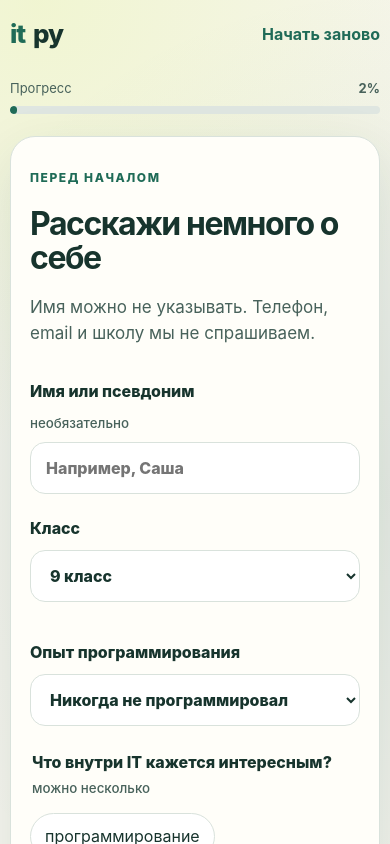
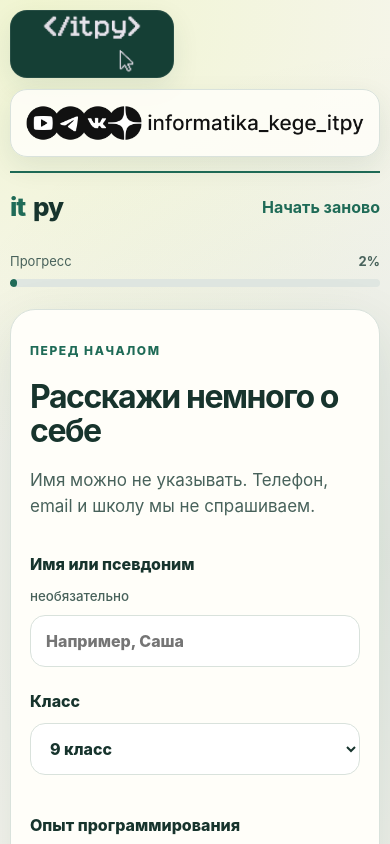
Before and after one commit to mikesha22/itpy-proftest, a Next.js app: page /test in a window 390 px wide. Shown: the top 844 px of the page. Built offline with nearby package versions, Linux system fonts and the light colour scheme.

Commit message:
шапка теперь на всех страницах должна быть

```diff
--- a/app/layout.tsx
+++ b/app/layout.tsx
@@ -1,15 +1,21 @@
 import type { Metadata } from "next";
+
+import SiteHeader from "@/components/SiteHeader";
+
 import "./globals.css";
 
 export const metadata: Metadata = {
   title: "Стоит ли тебе сдавать информатику? — itpy",
-  description: "Профориентационный мини-тест для учеников 8–9 классов.",
+  description: "Диагностический мини-тест для учеников 8–9 классов.",
 };
 
 export default function RootLayout({ children }: Readonly<{ children: React.ReactNode }>) {
   return (
     <html lang="ru">
-      <body>{children}</body>
+      <body>
+        <SiteHeader />
+        {children}
+      </body>
     </html>
   );
 }
--- a/app/page.tsx
+++ b/app/page.tsx
@@ -1,12 +1,8 @@
 import Link from "next/link";
-
-import SiteHeader from "@/components/SiteHeader";
 
 export default function HomePage() {
   return (
     <main className="site-shell landing">
-      <SiteHeader />
-
       <section className="hero">
         <div className="hero-copy">
           <div className="eyebrow">Не школьная контрольная</div>
--- a/components/SiteHeader.module.css
+++ b/components/SiteHeader.module.css
@@ -1,110 +1,149 @@
 .header {
-  position: relative;
-  min-height: 112px;
-  padding: 14px 0 19px;
-  display: flex;
-  align-items: center;
-  justify-content: space-between;
-  gap: clamp(22px, 4vw, 52px);
+  width: 100%;
+  padding-top: 16px;
 }
 
-.header::after {
-  content: "";
-  position: absolute;
-  right: 0;
-  bottom: 0;
-  left: 0;
-  height: 2px;
-  border-radius: 999px;
-  background: linear-gradient(
-    90deg,
-    var(--green-dark) 0%,
-    var(--green) 62%,
-    var(--lime) 100%
-  );
+.inner {
+  width: min(1160px, calc(100% - 34px));
+  margin: 0 auto;
+  padding-bottom: 17px;
+  display: grid;
+  grid-template-columns: 210px minmax(0, 1fr);
+  align-items: center;
+  gap: clamp(24px, 4vw, 54px);
+  border-bottom: 2px solid var(--green);
+}
+
+.logoLink,
+.socialBlock {
+  min-height: 84px;
+  border: 1px solid var(--line);
+  border-radius: 22px;
+  box-shadow: 0 10px 28px rgba(21, 63, 53, 0.09);
 }
 
 .logoLink {
-  flex: 0 0 auto;
-  display: block;
-  border-radius: 19px;
+  width: 210px;
+  padding: 4px 24px;
+  display: flex;
+  align-items: center;
+  justify-content: center;
+  overflow: hidden;
+  border-color: rgba(255, 255, 255, 0.08);
+  background: var(--green-dark);
   line-height: 0;
   transition: transform 160ms ease, box-shadow 160ms ease;
 }
 
 .logoLink:hover {
   transform: translateY(-2px);
+  box-shadow: 0 15px 34px rgba(21, 63, 53, 0.18);
 }
 
 .logoLink:focus-visible {
   outline: 3px solid rgba(31, 107, 87, 0.28);
-  outline-offset: 5px;
+  outline-offset: 4px;
 }
 
 .logoImage {
   display: block;
-  width: clamp(78px, 8vw, 94px);
-  height: auto;
-  border-radius: 19px;
-  box-shadow: 0 10px 26px rgba(21, 63, 53, 0.14);
+  width: 145px;
+  height: 76px;
+  object-fit: contain;
 }
 
 .socialBlock {
-  flex: 0 1 590px;
-  min-width: 0;
+  width: min(100%, 720px);
+  justify-self: end;
+  padding: 10px 18px;
   display: flex;
-  justify-content: flex-end;
+  align-items: center;
+  justify-content: center;
+  overflow: hidden;
+  background: rgba(255, 254, 249, 0.88);
 }
 
 .socialImage {
   display: block;
   width: 100%;
-  height: auto;
-  max-height: 64px;
+  height: 62px;
   object-fit: contain;
-  object-position: right center;
+  object-position: center;
 }
 
 @media (max-width: 760px) {
-  .header {
-    min-height: 100px;
+  .inner {
+    grid-template-columns: 180px minmax(0, 1fr);
     gap: 18px;
   }
 
+  .logoLink {
+    width: 180px;
+    min-height: 76px;
+    padding-inline: 18px;
+    border-radius: 19px;
+  }
+
   .logoImage {
-    width: 72px;
-    border-radius: 16px;
+    width: 126px;
+    height: 66px;
   }
 
   .socialBlock {
-    flex-basis: 500px;
+    min-height: 76px;
+    padding: 9px 14px;
+    border-radius: 19px;
+  }
+
+  .socialImage {
+    height: 56px;
   }
 }
 
-@media (max-width: 520px) {
+@media (max-width: 560px) {
   .header {
-    min-height: 0;
-    padding: 14px 0 17px;
-    flex-direction: column;
-    align-items: flex-start;
-    gap: 13px;
+    padding-top: 10px;
+  }
+
+  .inner {
+    width: min(1160px, calc(100% - 20px));
+    padding-bottom: 14px;
+    grid-template-columns: 1fr;
+    justify-items: start;
+    gap: 11px;
+  }
+
+  .logoLink {
+    width: 164px;
+    min-height: 68px;
+    padding: 3px 16px;
+    border-radius: 17px;
   }
 
   .logoImage {
-    width: 70px;
+    width: 116px;
+    height: 60px;
   }
 
   .socialBlock {
     width: 100%;
-    max-width: 100%;
-    flex-basis: auto;
-    justify-content: flex-start;
+    min-height: 68px;
+    padding: 8px 12px;
+    justify-self: stretch;
+    border-radius: 17px;
   }
 
   .socialImage {
     width: 100%;
-    max-height: none;
+    height: auto;
+    max-height: 52px;
     object-position: left center;
+  }
+}
+
+@media print {
+  .header {
+    display: none;
   }
 }
 
--- a/components/SiteHeader.tsx
+++ b/components/SiteHeader.tsx
@@ -6,13 +6,14 @@ import styles from "./SiteHeader.module.css";
 export default function SiteHeader() {
   return (
     <header className={styles.header}>
-      <Link className={styles.logoLink} href="/" aria-label="itpy — главная страница">
+      <div className={styles.inner}>
+        <Link className={styles.logoLink} href="/" aria-label="itpy — на главную страницу">
           <Image
             className={styles.logoImage}
             src="/branding/itpy-logo.png"
             alt="itpy"
-          width={480}
-          height={480}
+            width={920}
+            height={543}
             priority
           />
         </Link>
@@ -22,11 +23,12 @@ export default function SiteHeader() {
             className={styles.socialImage}
             src="/branding/itpy-socials.png"
             alt="YouTube, Telegram и VK — informatika_kege_itpy"
-          width={1162}
+            width={1158}
             height={128}
             priority
           />
         </div>
+      </div>
     </header>
   );
 }
```
Also changed, not shown: public/branding/itpy-logo.png. Lines whose indentation alone changed are shown as unchanged.
